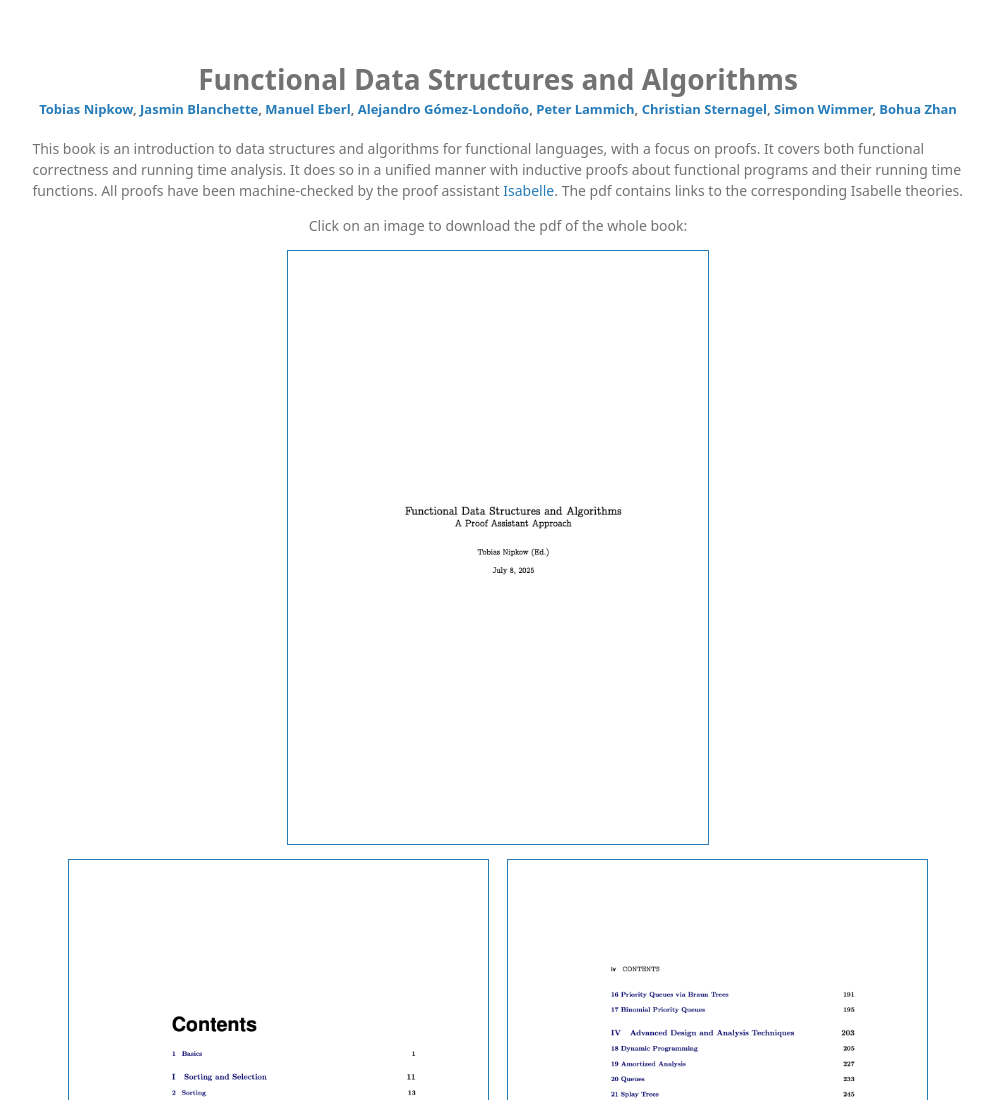
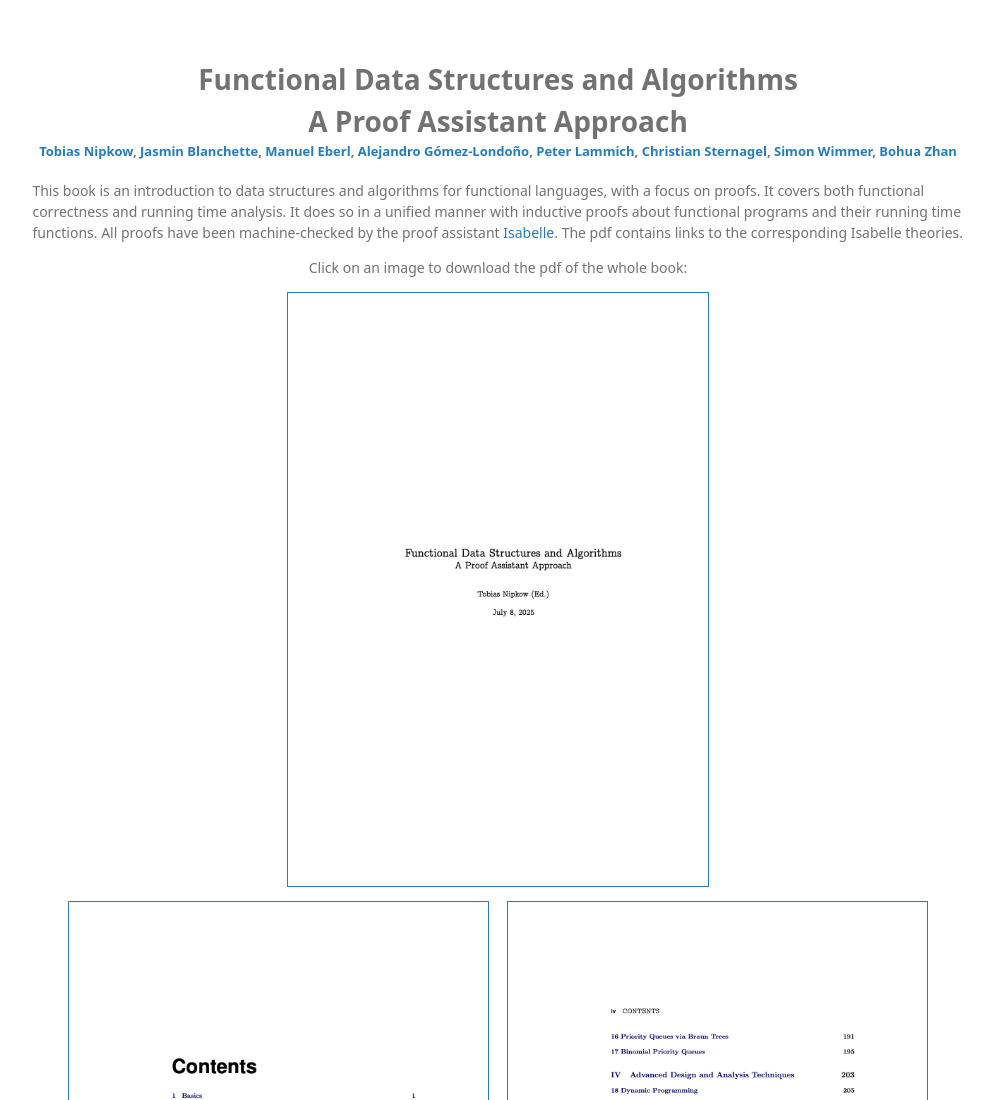
Before and after one commit to nipkow/FDSA, a plain HTML site: page docs/index.html in a window 1280 px wide. Shown: the top 1100 px of the page, without its empty margins (142-1135 px from the left). Drawn offline with Linux system fonts and the light colour scheme.

Commit message:
tuned header

```diff
--- a/docs/index.html
+++ b/docs/index.html
@@ -11,7 +11,8 @@
 </head>
 <body link="#00FF00" vlink="orange">
 <div id="wrapper">
-  <h1 style="text-align:center">Functional Data Structures and Algorithms<br>
+  <h1 style="text-align:center">Functional Data Structures and
+  Algorithms<br>A Proof Assistant Approach<br>
   <font size=-1>
   <a href="https://www.proof.cit.tum.de/~nipkow/">Tobias Nipkow</a>,
   <a
```
